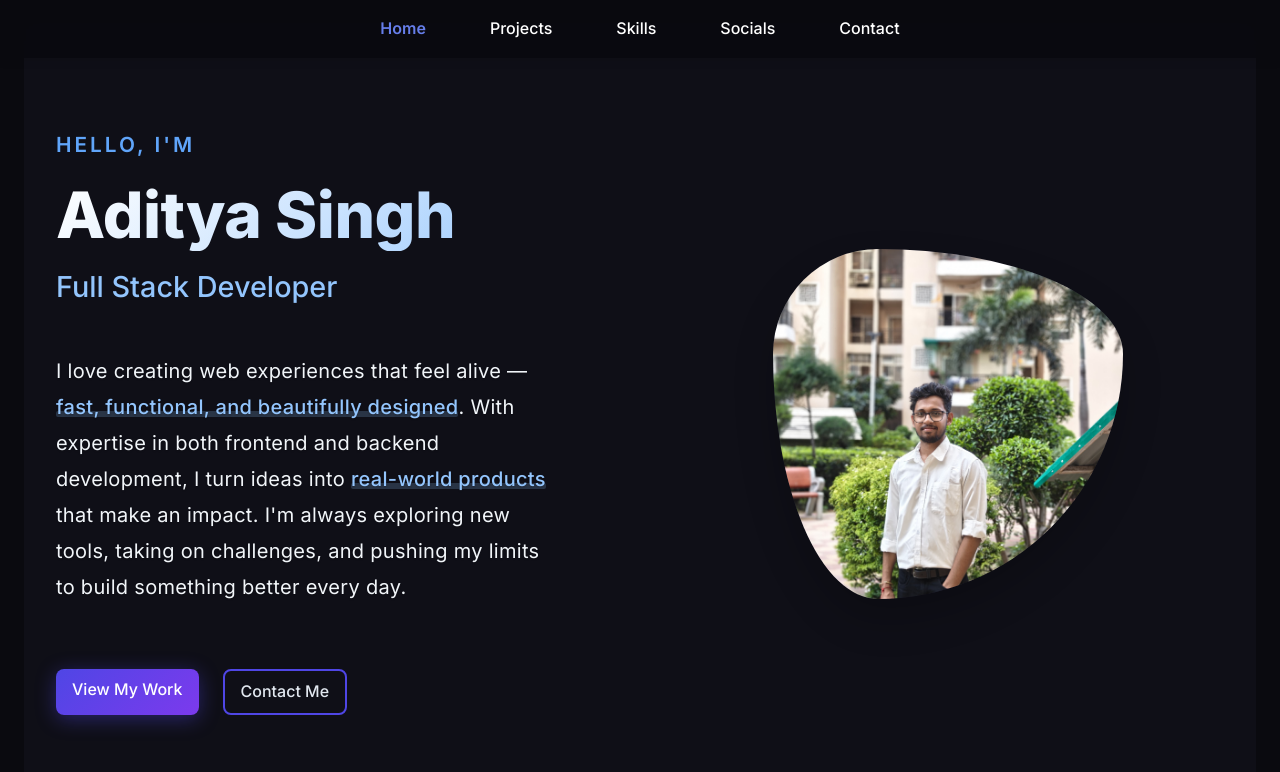
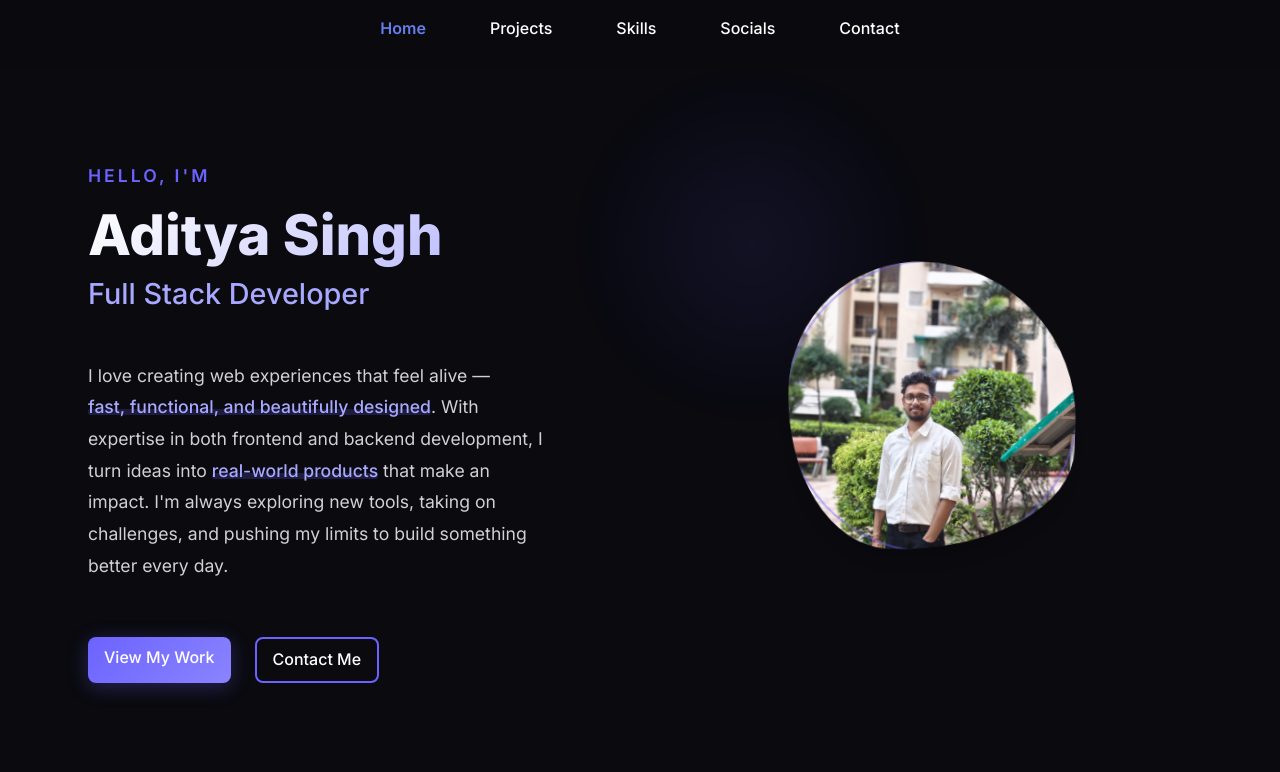
Before and after one commit to adityahacks123/New-Portfolio, a React (Vite) app: page / in a window 1280 px wide. Both pictures are taken after a click on the button "Explore My Work". Shown: the top 772 px of the page. Built offline with nearby package versions, Linux system fonts and the light colour scheme.

Commit message:
added floating animation in profile

```diff
--- a/src/components/Home/Home.css
+++ b/src/components/Home/Home.css
@@ -1,45 +1,44 @@
-/* Home Page - Responsive Styles */
+/* Home Page - Modern Design with Animation */
 .home-page {
   min-height: 100vh;
   display: flex;
   align-items: center;
   justify-content: center;
-  background: #0f0f17;
-  color: #f0f0f0;
-  padding: var(--spacing-unit, 1rem);
+  background: #0a0a0f;
+  color: #ffffff;
+  padding: 2rem;
   position: relative;
   overflow: hidden;
-  width: 100%;
   font-family: 'Inter', -apple-system, BlinkMacSystemFont, 'Segoe UI', Roboto, sans-serif;
 }
 
 .home-container {
   width: 100%;
-  max-width: var(--max-width, 1200px);
+  max-width: 1200px;
   margin: 0 auto;
-  padding: 2rem var(--spacing-unit, 1rem);
+  padding: 2rem;
   position: relative;
-  z-index: 1;
+  z-index: 2;
 }
 
 .home-content {
   display: grid;
   grid-template-columns: 1fr 1fr;
-  gap: clamp(2rem, 5vw, 4rem);
+  gap: 4rem;
   align-items: center;
   width: 100%;
 }
 
 /* Text Section */
 .home-text {
-  max-width: 100%;
-  width: 100%;
+  position: relative;
+  z-index: 2;
 }
 
 .home-text h4 {
-  font-size: clamp(1rem, 2vw, 1.3rem);
-  color: #60a5fa;
-  margin-bottom: 0.8rem;
+  font-size: 1.1rem;
+  color: #6c63ff;
+  margin-bottom: 1rem;
   font-weight: 600;
   letter-spacing: 3px;
   text-transform: uppercase;
@@ -59,17 +58,14 @@
 }
 
 .home-text h1 {
-  font-size: clamp(2.5rem, 5.5vw, 4rem);
-  margin: 0.3em 0;
-  line-height: 1.15;
-  background: linear-gradient(135deg, #ffffff 0%, #93c5fd 100%);
+  font-size: 3.5rem;
+  margin: 0.5rem 0;
+  line-height: 1.2;
+  background: linear-gradient(135deg, #ffffff 0%, #a8a8ff 100%);
   -webkit-background-clip: text;
   -webkit-text-fill-color: transparent;
   background-clip: text;
-  word-wrap: break-word;
-  overflow-wrap: break-word;
   font-weight: 800;
-  letter-spacing: -0.5px;
   opacity: 0;
   animation: fadeInUp 0.6s ease-out 0.1s forwards;
 }
@@ -77,34 +73,30 @@
 .home-text h2 {
   font-size: 1.8rem;
   font-weight: 500;
-  margin: 0.5rem 0 1.5rem;
-  color: #93c5fd;
+  margin: 0.5rem 0 2rem;
+  color: #a8a8ff;
   opacity: 0;
   animation: fadeInUp 0.6s ease-out 0.2s forwards;
 }
 
 .home-text p {
-  font-size: 1.25rem;
+  font-size: 1.1rem;
   line-height: 1.8;
   margin: 1.5rem 0 2.5rem;
-  color: #f1f5f9;
+  color: #d1d1d1;
   max-width: 90%;
   font-weight: 400;
   opacity: 0;
   animation: fadeInUp 0.6s ease-out 0.3s forwards;
-  text-shadow: 0 1px 2px rgba(0,0,0,0.2);
-  letter-spacing: 0.3px;
-  position: relative;
-  z-index: 1;
 }
 
 .about-text {
   position: relative;
-  padding: 1.5rem 0;
+  padding: 1rem 0;
 }
 
 .about-text .highlight {
-  color: #93c5fd;
+  color: #a8a8ff;
   font-weight: 500;
   position: relative;
   white-space: nowrap;
@@ -117,7 +109,7 @@
   left: 0;
   width: 100%;
   height: 6px;
-  background: rgba(147, 197, 253, 0.2);
+  background: rgba(108, 99, 255, 0.2);
   z-index: -1;
   transition: all 0.3s ease;
   border-radius: 2px;
@@ -126,7 +118,7 @@
 .about-text .highlight:hover::after {
   height: 100%;
   bottom: 0;
-  background: rgba(147, 197, 253, 0.1);
+  background: rgba(108, 99, 255, 0.1);
 }
 
 /* Buttons */
@@ -137,7 +129,7 @@
 }
 
 .btn {
-  padding: 0.9rem 2rem;
+  padding: 0.8rem 1.8rem;
   font-size: 1rem;
   font-weight: 600;
   border-radius: 8px;
@@ -145,13 +137,15 @@
   text-decoration: none;
   transition: all 0.3s ease;
   text-align: center;
-  display: inline-block;
+  display: inline-flex;
+  align-items: center;
+  justify-content: center;
 }
 
 .btn.primary {
-  background: linear-gradient(135deg, #4f46e5 0%, #7c3aed 100%);
+  background: linear-gradient(135deg, #6c63ff 0%, #8a84ff 100%);
   color: white;
-  box-shadow: 0 4px 20px rgba(79, 70, 229, 0.4);
+  box-shadow: 0 4px 20px rgba(108, 99, 255, 0.3);
   border: none;
   opacity: 0;
   animation: fadeInUp 0.6s ease-out 0.4s forwards;
@@ -160,58 +154,129 @@
   transition: all 0.3s ease;
 }
 
-.btn.primary::after {
-  content: '';
-  position: absolute;
-  top: 0;
-  left: 0;
-  width: 100%;
-  height: 100%;
-  background: linear-gradient(135deg, rgba(255,255,255,0.2) 0%, rgba(255,255,255,0) 100%);
-  opacity: 0;
-  transition: opacity 0.3s ease;
-}
-
-.btn.primary:hover::after {
-  opacity: 1;
+.btn.primary:hover {
+  transform: translateY(-2px);
+  box-shadow: 0 6px 25px rgba(108, 99, 255, 0.4);
 }
 
 .btn.secondary {
   background: transparent;
-  color: #e2e8f0;
-  border: 2px solid #4f46e5;
+  color: #ffffff;
+  border: 2px solid #6c63ff;
   opacity: 0;
   animation: fadeInUp 0.6s ease-out 0.5s forwards;
   transition: all 0.3s ease;
 }
 
 .btn.secondary:hover {
-  background: rgba(79, 70, 229, 0.1);
+  background: rgba(108, 99, 255, 0.1);
   transform: translateY(-2px);
-  box-shadow: 0 4px 12px rgba(0, 0, 0, 0.1);
 }
 
-/* Image Section */
+/* Image Section with Floating Animation */
 .home-image {
   position: relative;
   display: flex;
-  flex-direction: column;
   justify-content: center;
   align-items: center;
-  gap: 2rem;
+  perspective: 1000px;
+  margin: 2rem 0;
+  z-index: 2;
 }
 
 .profile-image {
   position: relative;
-  width: 350px;
-  height: 350px;
-  border-radius: 30% 70% 70% 30% / 30% 30% 70% 70%;
-  background: linear-gradient(135deg, rgba(102, 126, 234, 0.1) 0%, rgba(118, 75, 162, 0.1) 100%);
+  width: 320px;
+  height: 320px;
+  border-radius: 50%;
+  background: linear-gradient(135deg, rgba(108, 99, 255, 0.1) 0%, rgba(138, 132, 255, 0.1) 100%);
   display: flex;
   align-items: center;
   justify-content: center;
+  animation: float 6s ease-in-out infinite;
   overflow: hidden;
+  transition: all 0.5s ease;
   box-shadow: 0 20px 40px rgba(0, 0, 0, 0.2);
+  z-index: 1;
+}
+
+.profile-image img {
+  width: 100%;
+  height: 100%;
+  object-fit: cover;
+  transition: transform 0.5s ease;
+}
+
+.profile-image:hover img {
+  transform: scale(1.05);
+}
+
+.profile-overlay {
+  position: absolute;
+  top: 0;
+  left: 0;
+  width: 100%;
+  height: 100%;
+  background: linear-gradient(135deg, rgba(108, 99, 255, 0.1) 0%, rgba(138, 132, 255, 0.1) 100%);
+  opacity: 0.3;
+  z-index: 1;
+  transition: all 0.5s ease;
+}
+
+.profile-border {
+  position: absolute;
+  top: -3px;
+  left: -3px;
+  right: -3px;
+  bottom: -3px;
+  border: 2px solid rgba(108, 99, 255, 0.5);
+  border-radius: 50%;
+  animation: rotate 20s linear infinite;
+  z-index: 2;
+  pointer-events: none;
+}
+
+@keyframes float {
+  0%, 100% {
+    transform: translateY(0) rotate(0deg);
+    border-radius: 60% 40% 30% 70% / 60% 30% 70% 40%;
+  }
+  50% {
+    transform: translateY(-20px) rotate(2deg);
+    border-radius: 50% 60% 70% 40% / 50% 60% 40% 60%;
+  }
+}
+
+@keyframes rotate {
+  from {
+    transform: rotate(0deg);
+  }
+  to {
+    transform: rotate(360deg);
+  }
+}
+
+/* Decorative Elements */
+.home-image::before {
+  content: '';
+  position: absolute;
+  width: 400px;
+  height: 400px;
+  background: radial-gradient(circle, rgba(108, 99, 255, 0.1) 0%, transparent 70%);
+  border-radius: 50%;
+  z-index: -1;
+  animation: pulse 8s infinite ease-in-out;
+}
+
+@keyframes pulse {
+  0%, 100% {
+    transform: scale(1);
+    opacity: 0.7;
+  }
+  50% {
+    transform: scale(1.1);
+    opacity: 0.5;
+  }
 }
 
 .image-placeholder {
@@ -312,21 +377,18 @@
   .home-text p {
     max-width: 100%;
   }
-
   .cta-buttons {
     justify-content: center;
   }
 
   .profile-image {
-    width: 300px;
-    height: 300px;
-    margin: 0 auto;
-  }
-}
-
-@media (max-width: 768px) {
-  .home-text h1 {
-    font-size: 2.8rem;
+    position: relative;
+    width: 320px;
+    height: 320px;
+    border-radius: 50%;
+    background: linear-gradient(135deg, rgba(108, 99, 255, 0.1) 0%, rgba(138, 132, 255, 0.1) 100%);
+    display: flex;
+    align-items: center;
   }
 
   .home-text h2 {
--- a/src/components/Home/Home.jsx
+++ b/src/components/Home/Home.jsx
@@ -84,7 +84,12 @@ const Home = () => {
             </div>
           </motion.div>
 
-          <motion.div className="home-image" variants={itemVariants}>
+          <motion.div
+            className="home-image"
+            variants={itemVariants}
+            initial={{ opacity: 0, scale: 0.9 }}
+            animate={controls}
+          >
             <div className="profile-image">
               <img
                 src="/WhatsApp Image 2025-10-09 at 5.50.39 PM copy.jpeg"
@@ -93,9 +98,11 @@ const Home = () => {
                   width: '100%',
                   height: '100%',
                   objectFit: 'cover',
-                  borderRadius: '10px'
+                  transition: 'transform 0.5s ease'
                 }}
               />
+              <div className="profile-overlay"></div>
+              <div className="profile-border"></div>
             </div>
             {/* <div className="tech-stack">
               <span>React</span>
```
